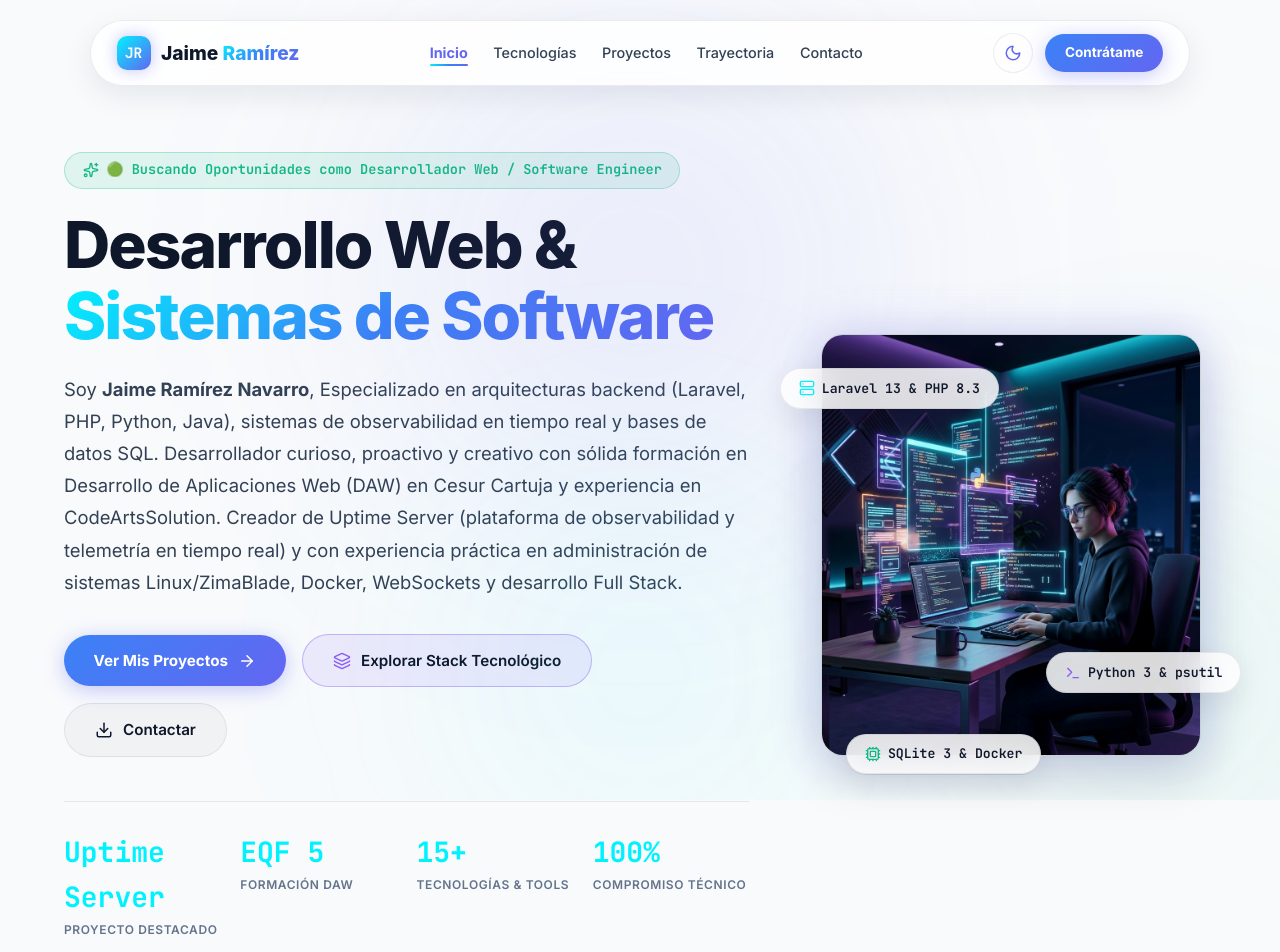
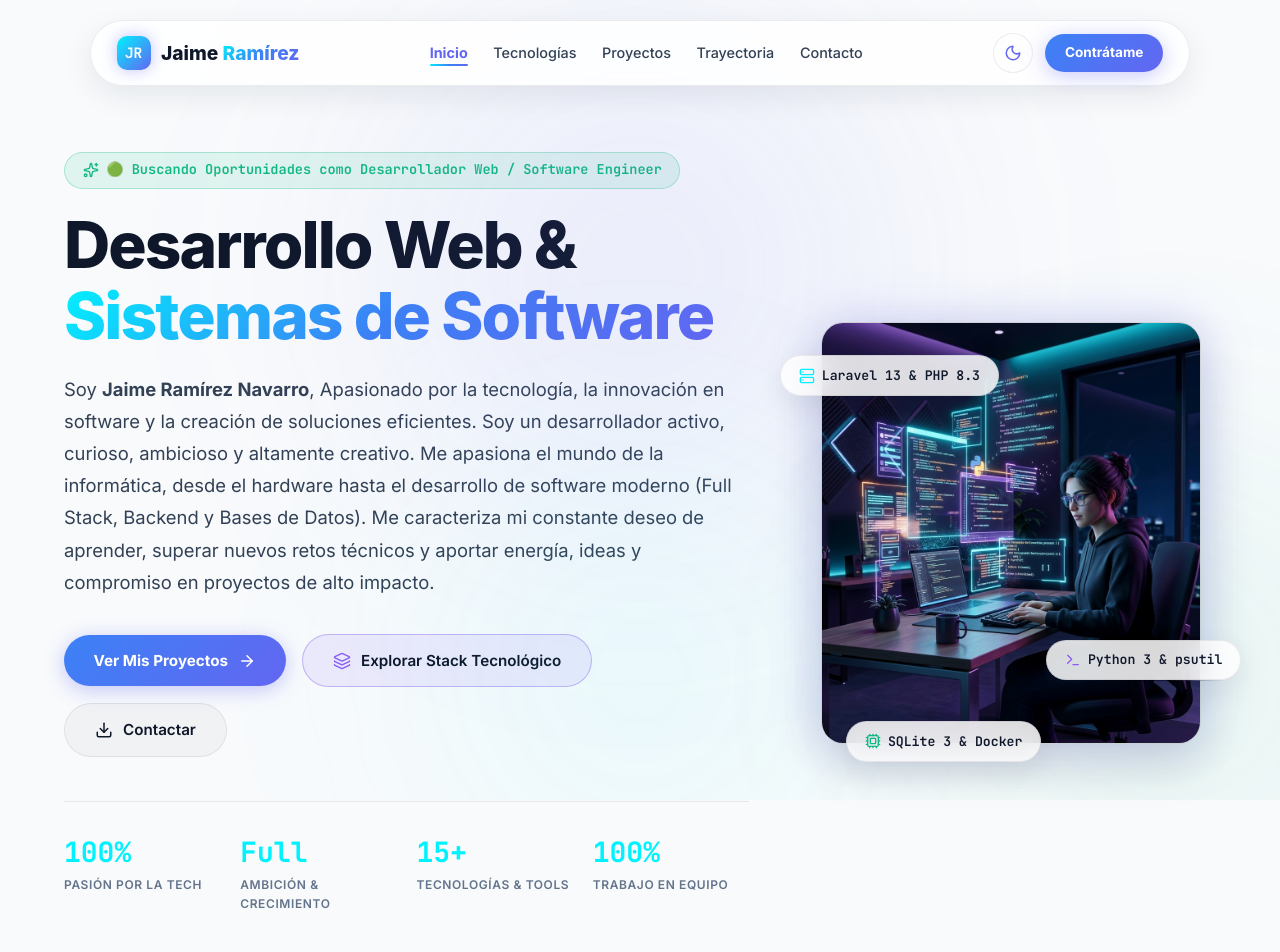
Before and after one commit to JaimeRamirezNavarro/Portfolio, a React (Vite) app: page / in a window 1280 px wide. Shown: the top 952 px of the page. Built offline with nearby package versions, Linux system fonts and the light colour scheme.

Commit message:
Update hero text highlighting ambition and passion, removing mentions of CodeArts/Cesur/Uptime

```diff
--- a/src/data/portfolioData.js
+++ b/src/data/portfolioData.js
@@ -1,8 +1,8 @@
 export const personalInfo = {
   name: "Jaime Ramírez Navarro",
-  title: "Desarrollador Web & Software Engineer (DAW)",
-  tagline: "Especializado en arquitecturas backend (Laravel, PHP, Python, Java), sistemas de observabilidad en tiempo real y bases de datos SQL.",
-  about: "Desarrollador curioso, proactivo y creativo con sólida formación en Desarrollo de Aplicaciones Web (DAW) en Cesur Cartuja y experiencia en CodeArtsSolution. Creador de Uptime Server (plataforma de observabilidad y telemetría en tiempo real) y con experiencia práctica en administración de sistemas Linux/ZimaBlade, Docker, WebSockets y desarrollo Full Stack.",
+  title: "Desarrollador Web & Software Engineer",
+  tagline: "Apasionado por la tecnología, la innovación en software y la creación de soluciones eficientes.",
+  about: "Soy un desarrollador activo, curioso, ambicioso y altamente creativo. Me apasiona el mundo de la informática, desde el hardware hasta el desarrollo de software moderno (Full Stack, Backend y Bases de Datos). Me caracteriza mi constante deseo de aprender, superar nuevos retos técnicos y aportar energía, ideas y compromiso en proyectos de alto impacto.",
   location: "Sevilla, España (Disponible para Trabajo Presencial, Remoto o Híbrido)",
   email: "Jaimeramireznavarro16@gmail.com",
   phone: "+34 654 21 13 69",
@@ -11,10 +11,10 @@ export const personalInfo = {
   twitter: "https://twitter.com",
   status: "🟢 Buscando Oportunidades como Desarrollador Web / Software Engineer",
   stats: [
-    { label: "Proyecto Destacado", value: "Uptime Server" },
-    { label: "Formación DAW", value: "EQF 5" },
+    { label: "Pasión por la Tech", value: "100%" },
+    { label: "Ambición & Crecimiento", value: "Full" },
     { label: "Tecnologías & Tools", value: "15+" },
-    { label: "Compromiso Técnico", value: "100%" }
+    { label: "Trabajo en Equipo", value: "100%" }
   ]
 };
 
```
